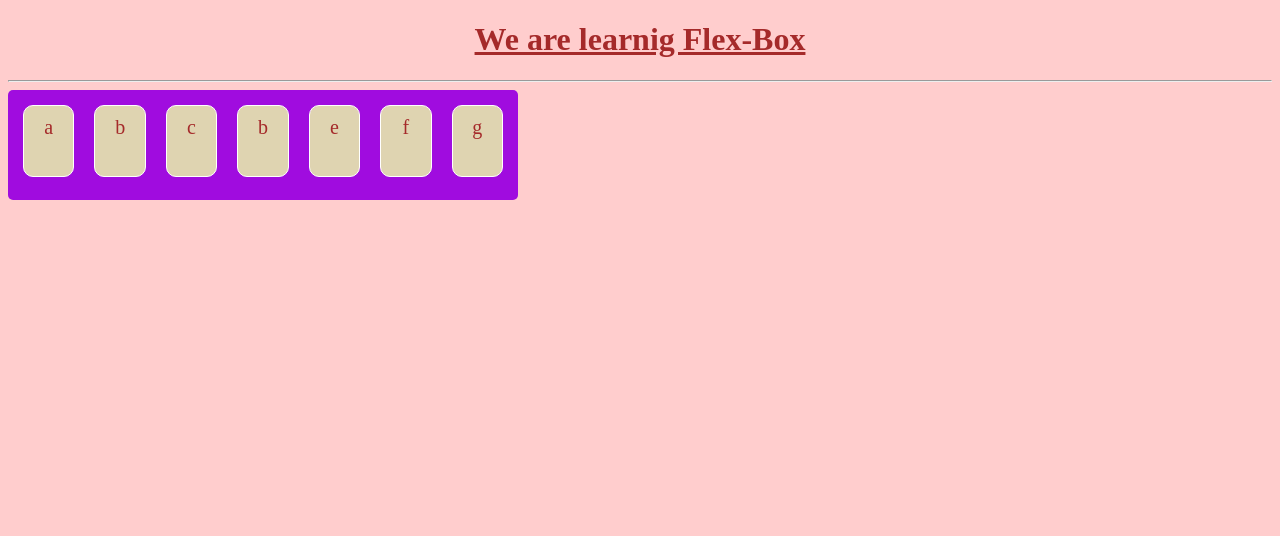
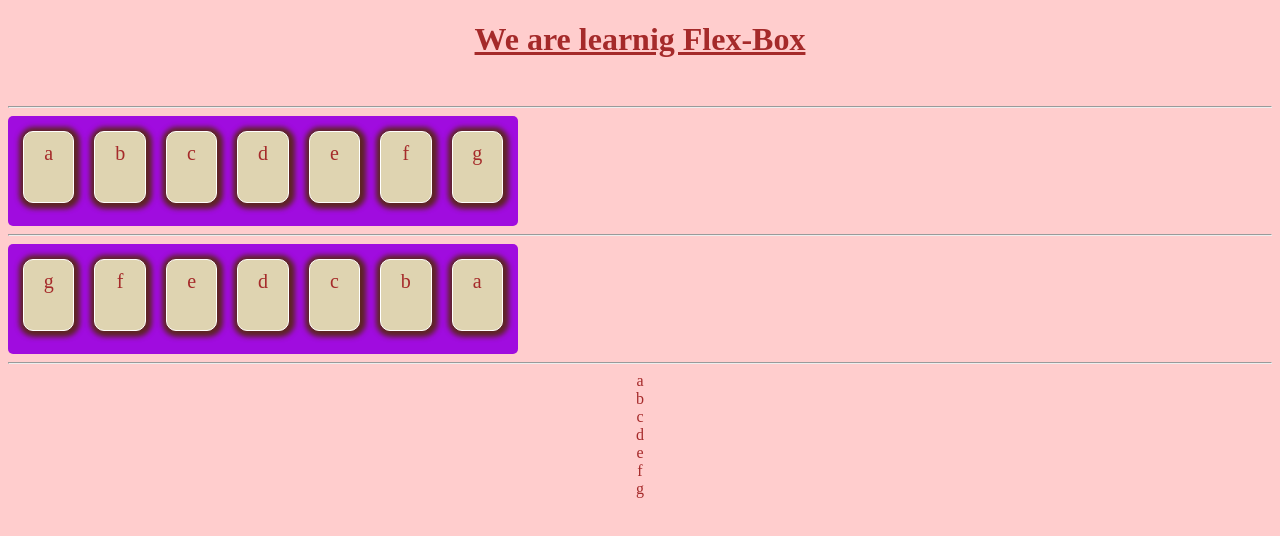
Before and after one commit to 777onkar/flex-boxes, a plain HTML site: page index.html in a window 1280 px wide. Drawn offline with Linux system fonts and the light colour scheme.

Commit message:
row is created

```diff
--- a/css/index.css
+++ b/css/index.css
@@ -4,7 +4,7 @@
     color: brown;
 }
 
-.item {
+.item-1{
     background-color: #dfd4b1;
     height: 50px;
     width: 156px;
@@ -13,13 +13,38 @@
     padding: 10px;
     border-radius: 10px;
     border: solid 1px white;
+    box-shadow: 1px 1px 5px 5px rgb(94, 36, 36);
+
   }
 
-  .alphabet {
+  .one{
     height: 100px;
     width: 500px;
     display: flex;
     background-color: #a00cdf;
     padding: 5px;
     border-radius: 5px;
+    flex-direction: row;
   }
+
+
+  .item-2{
+    background-color: #dfd4b1;
+    height: 50px;
+    width: 156px;
+    margin: 10px;
+    font-size: 20px;
+    padding: 10px;
+    border-radius: 10px;
+    border: solid 1px white;
+    box-shadow: 1px 1px 5px 5px rgb(94, 36, 36);
+  }
+  .two{
+    height: 100px;
+    width: 500px;
+    display: flex;
+    background-color: #a00cdf;
+    padding: 5px;
+    border-radius: 5px;
+    flex-direction: row-reverse;
+  }
--- a/index.html
+++ b/index.html
@@ -5,21 +5,40 @@
             flex boxes
         </title>
         <link rel="stylesheet" href="./../css/index.css" />
-        <body class="page"></body>
-        <div class="text">
-            <h1>
-              <u>  We are learnig Flex-Box</u>
-            </h1><hr>
-        </div>
-       <div class="alphabet">
-            <div class="item">a</div>
-            <div class="item">b</div>
-            <div class="item">c</div>
-            <div class="item">b</div>
-            <div class="item">e</div>
-            <div class="item">f</div>
-            <div class="item">g</div>
-    </div>
-        </div>
+        <body class="page">
+            <div class="text">
+                <h1>
+                  <u>  We are learnig Flex-Box</u>
+                </h1><br><hr>
+                <div class="one">
+                    <div class="item-1">a</div>
+                    <div class="item-1">b</div>
+                    <div class="item-1">c</div>
+                    <div class="item-1">d</div>
+                    <div class="item-1">e</div>
+                    <div class="item-1">f</div>
+                    <div class="item-1">g</div>
+                    </div>
+                </div>
+                <hr>
+                <div class="two">
+                    <div class="item-2">a</div>
+                    <div class="item-2">b</div>
+                    <div class="item-2">c</div>
+                    <div class="item-2">d</div>
+                    <div class="item-2">e</div>
+                    <div class="item-2">f</div>
+                    <div class="item-2">g</div>
+                </div><hr>
+                <div class="three">
+                    <div class="item-3">a</div>
+                    <div class="item-3">b</div>
+                    <div class="item-3">c</div>
+                    <div class="item-3">d</div>
+                    <div class="item-3">e</div>
+                    <div class="item-3">f</div>
+                    <div class="item-3">g</div>
+                </div>
+        </body>
     </head>
 </html>
```
